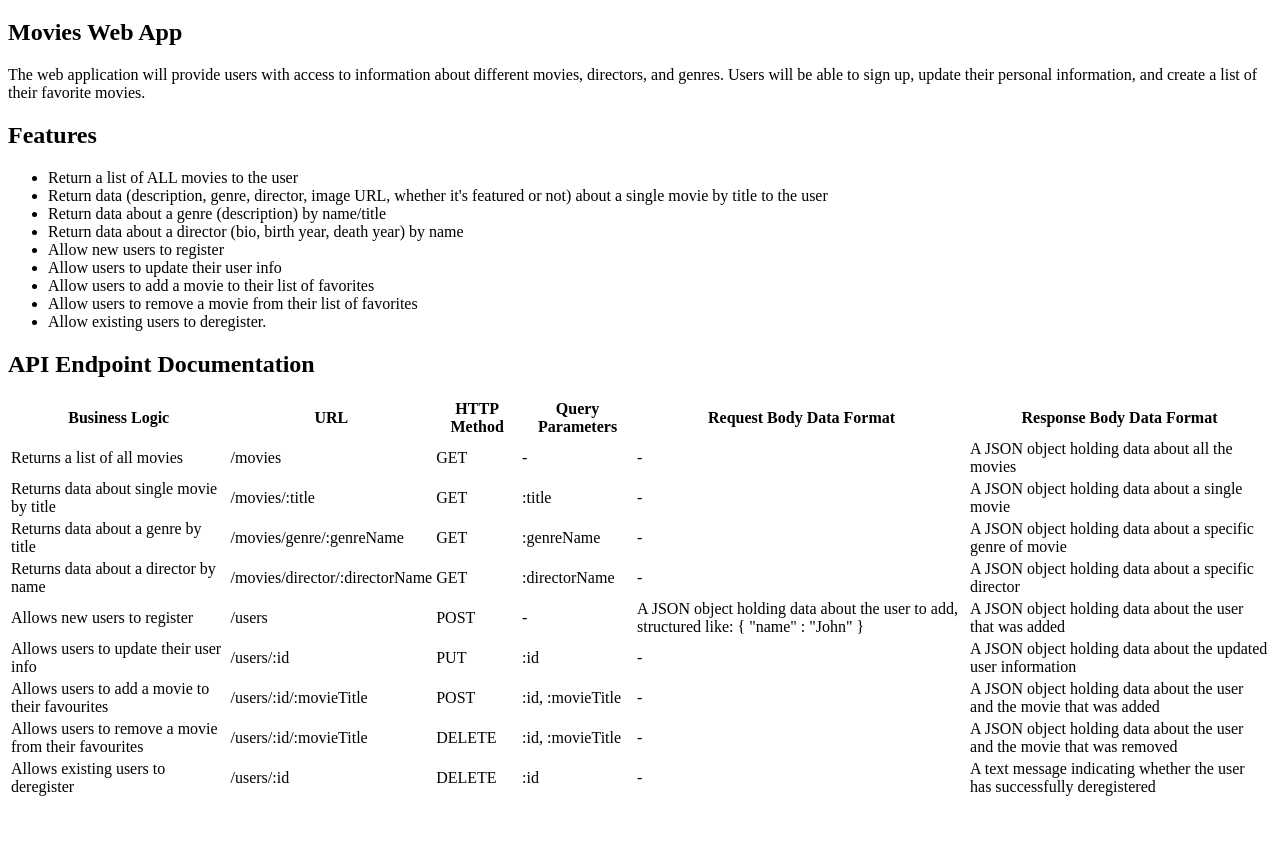
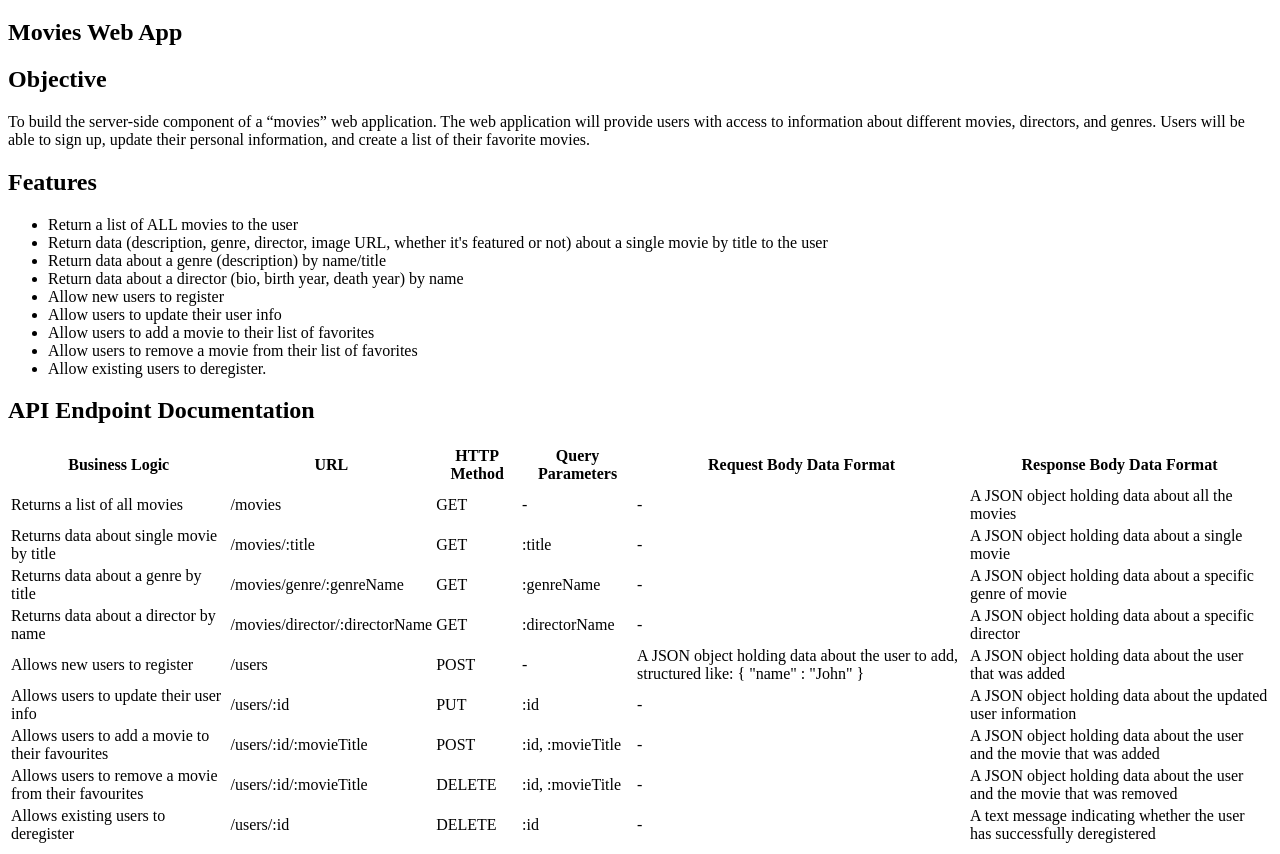
Before and after one commit to Christian-Horban/MyFlix_api, a website: page Public/documentation.html in a window 1280 px wide. Shown: the part 61-915 px from the top of the page. Before the commit the page ends 868 px from the top, so only its background shows below. Drawn offline with Linux system fonts and the light colour scheme.

Commit message:
Update documentation.html
Updated objective and api info

```diff
--- a/Public/documentation.html
+++ b/Public/documentation.html
@@ -11,9 +11,12 @@
   <div>
     <h1>Documentation Page</h1>
     <h2>Movies Web App</h2>
+    <h2>Objective</h2>
     <p>
-    The web application will provide users with access to information about different movies, directors, and genres.
-    Users will be able to sign up, update their personal information, and create a list of their favorite movies.
+    To build the server-side component of a “movies” web application. The web
+    application will provide users with access to information about different
+    movies, directors, and genres. Users will be able to sign up, update their
+    personal information, and create a list of their favorite movies.
     </p>
 
     <h2>Features</h2>
```
